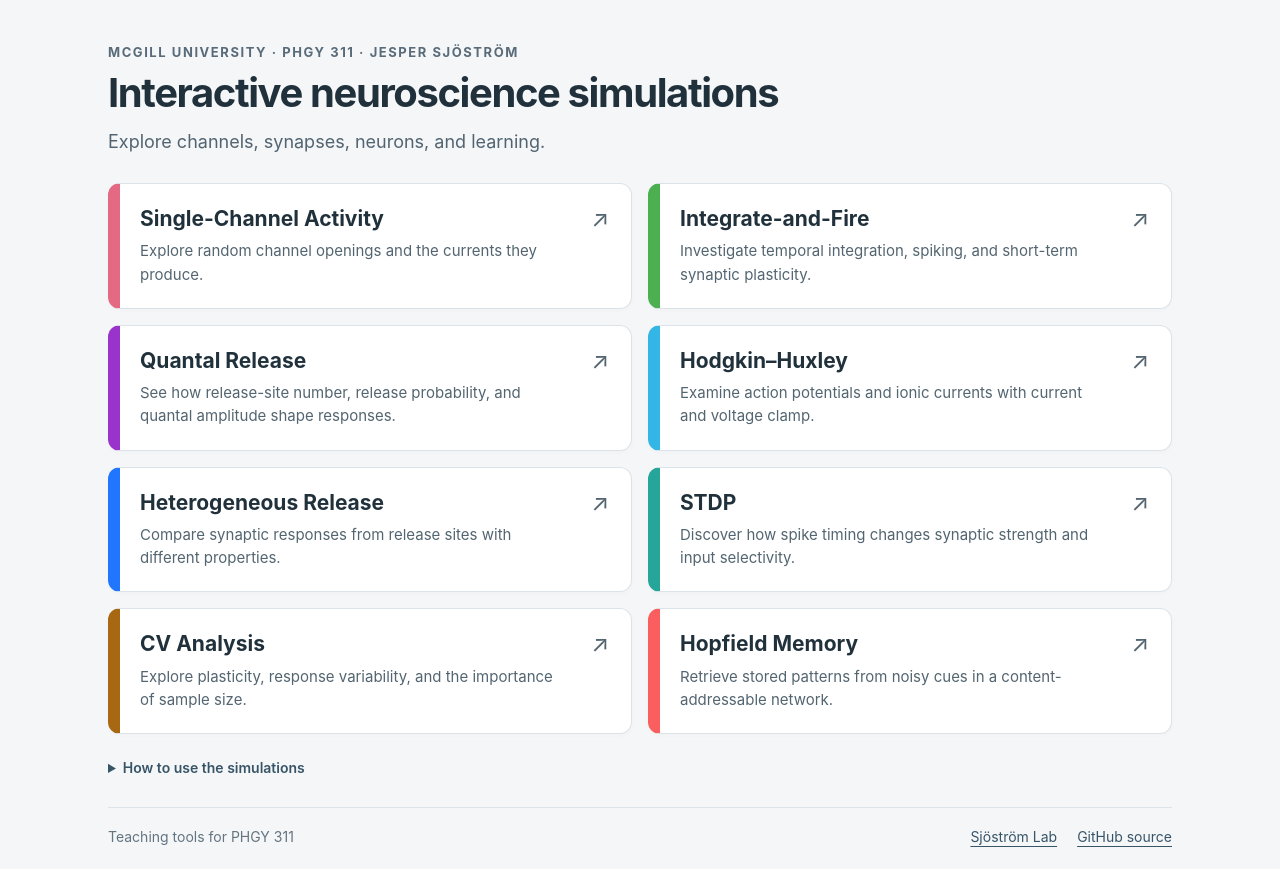
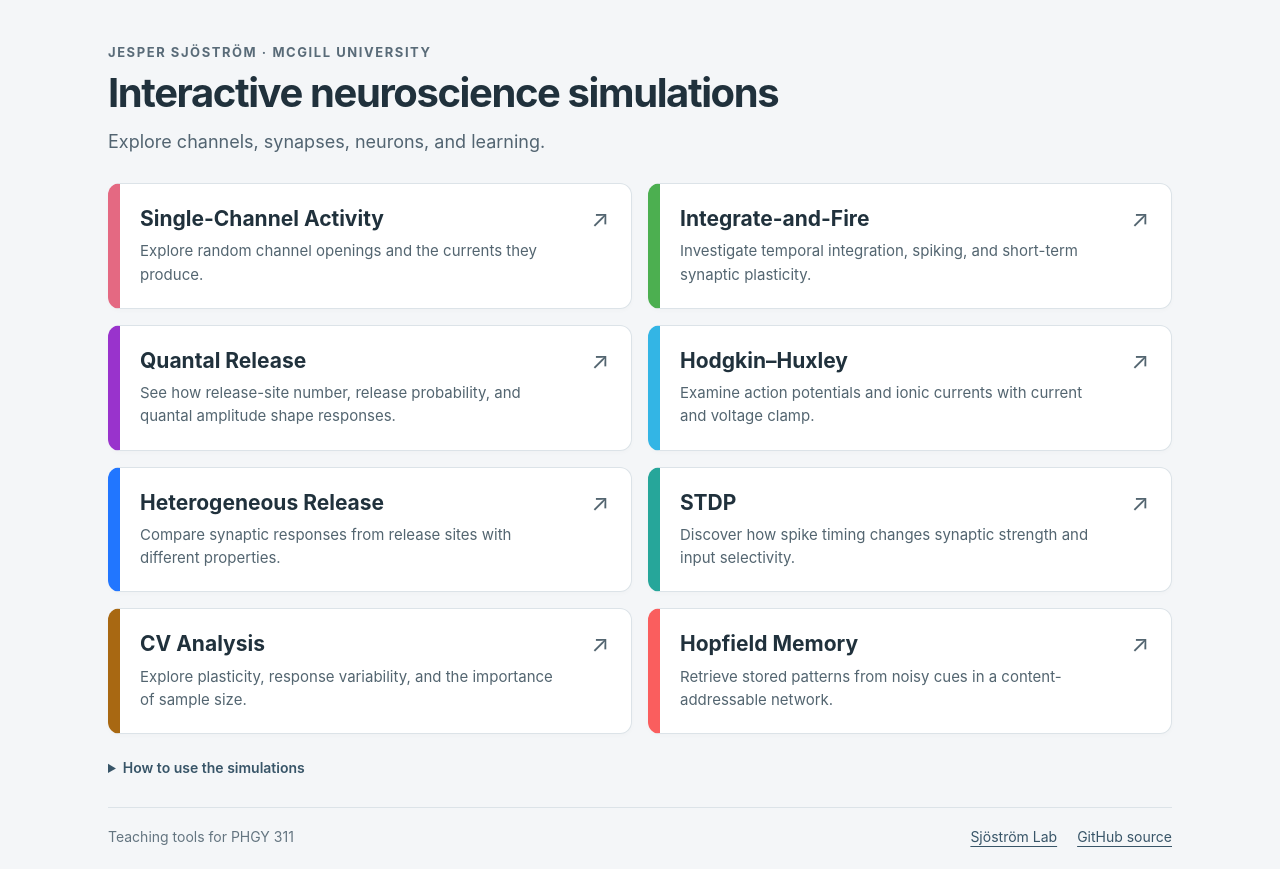
Before and after one commit to sjostromlab/SjostromLab.github.io, a plain HTML site: page index.html in a window 1280 px wide. Drawn offline with Linux system fonts and the light colour scheme.

Commit message:
Menu minor edit

```diff
--- a/index.html
+++ b/index.html
@@ -34,7 +34,7 @@
 <body>
   <div class="page">
     <header>
-      <p class="eyebrow">McGill University · PHGY 311 · Jesper Sjöström</p>
+      <p class="eyebrow">Jesper Sjöström · McGill University</p>
       <h1>Interactive neuroscience simulations</h1>
       <p class="intro">Explore channels, synapses, neurons, and learning.</p>
     </header>
```
